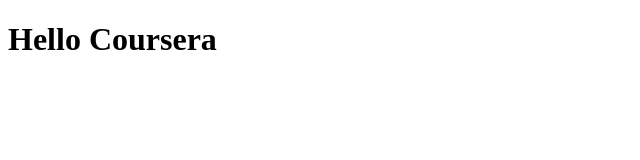
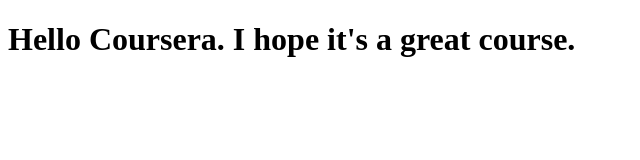
Before and after one commit to jonversusjon/coursera-test, a plain HTML site: page site/index.html in a window 1280 px wide. Shown: the whole page, without its empty margins (0-640 px from the left). Drawn offline with Linux system fonts and the light colour scheme.

Commit message:
small change

```diff
--- a/site/index.html
+++ b/site/index.html
@@ -4,6 +4,6 @@
 	<title>Hello Coursera</title>
 </head>
 <body>
-	<h1>Hello Coursera</h1>
+	<h1>Hello Coursera.  I hope it's a great course.</h1>
 </body>
 </html>
```
